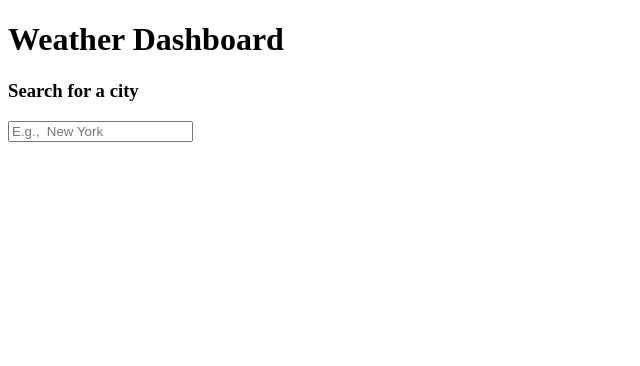
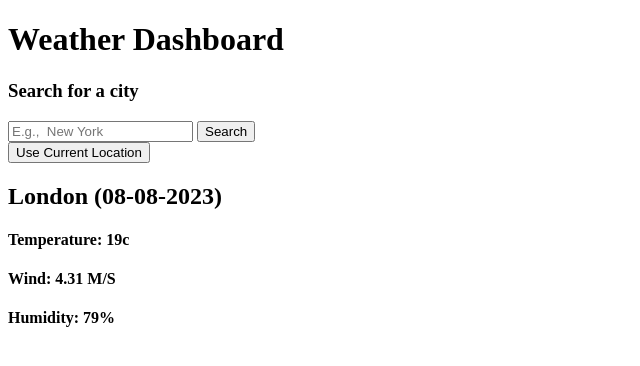
Before and after one commit to Lammyy5/HW6, a plain HTML site: page index.html in a window 1280 px wide. Shown: the whole page, without its empty margins (0-640 px from the left). Drawn offline with Linux system fonts and the light colour scheme.

Commit message:
added some more classes andcode

```diff
--- a/index.html
+++ b/index.html
@@ -14,7 +14,20 @@
         <div class="weather-input">
             <h3>Search for a city</h3>
             <input type="text" placeholder="E.g.,  New York" >
+            <button class="search-btn">Search</button>
+            <div class="divider"></div>
+            <button class="location-btn">Use Current Location</button>
 
+
+            </div>
+            <div class="weather-data">
+                <div class="current-weather">
+                    <div class="details"></div>
+                    <h2>London (08-08-2023)</h2>
+                    <h4>Temperature: 19c</h4>
+                    <h4>Wind: 4.31 M/S</h4>
+                    <h4>Humidity: 79%</h4>
+                </div>
             </div>
         </div>
 </body>
```
